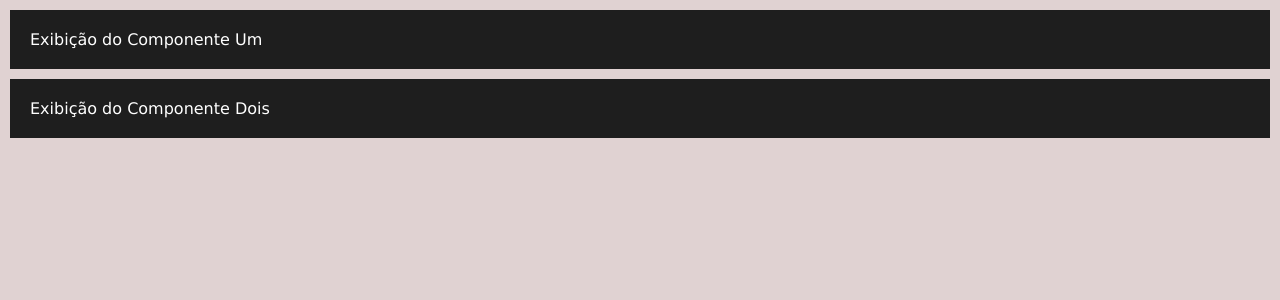
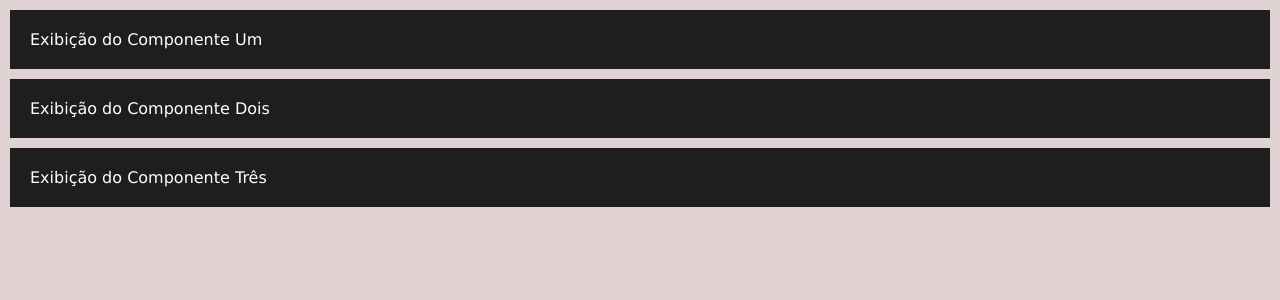
Before and after one commit to Olifrans/react-learning-all, a React (Create React App) app: page / in a window 1280 px wide. Shown: the top 300 px of the page. Built offline with nearby package versions, Linux system fonts and the light colour scheme.

Commit message:
feat: Componente sem nome

```diff
--- a/src/App.tsx
+++ b/src/App.tsx
@@ -2,12 +2,14 @@ import "./App.css";
 import ComponenteDois from "./components/ComponenteDois";
 
 import ComponenteUm from "./components/ComponenteUm";
+import ComponenteTres from "./components/ComponenteTres";
 
 function App() {
   return (
     <>
       <ComponenteUm />
       <ComponenteDois />
+      <ComponenteTres />
     </>
   );
 }
--- /dev/null
+++ b/src/components/ComponenteTres.tsx
@@ -0,0 +1,9 @@
+
+
+export default () => {
+  return (
+    <div className="componente">
+      <p className="texto">Exibição do Componente Três</p>
+    </div>
+  );
+};
```
